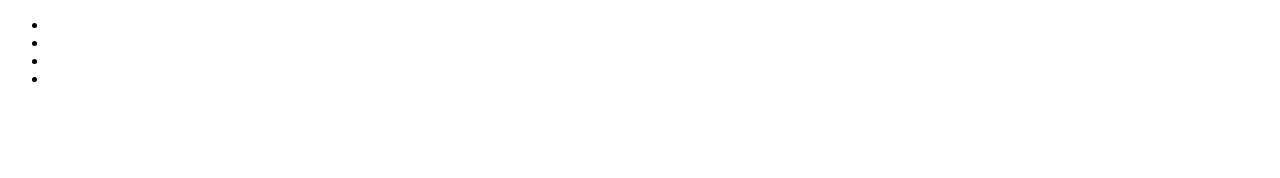
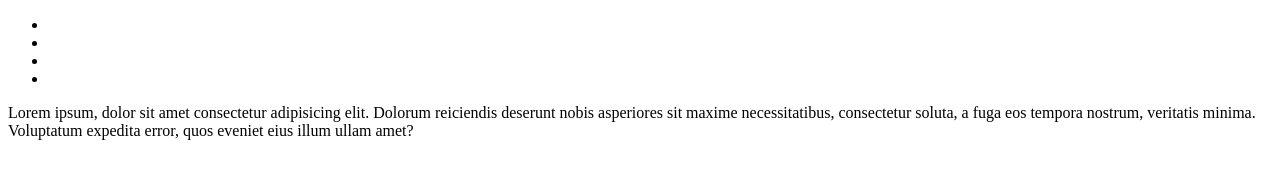
Before and after one commit to jorgegarciadiego/gitPrac, a plain HTML site: page index.html in a window 1280 px wide. Drawn offline with Linux system fonts and the light colour scheme.

Commit message:
Website with header + main section

```diff
--- a/index.html
+++ b/index.html
@@ -23,5 +23,11 @@
          </ul>
       </nav>
    </header>
+
+   <main>
+      <p>
+         Lorem ipsum, dolor sit amet consectetur adipisicing elit. Dolorum reiciendis deserunt nobis asperiores sit maxime necessitatibus, consectetur soluta, a fuga eos tempora nostrum, veritatis minima. Voluptatum expedita error, quos eveniet eius illum ullam amet?
+      </p>
+   </main>
 </body>
 </html>
```
